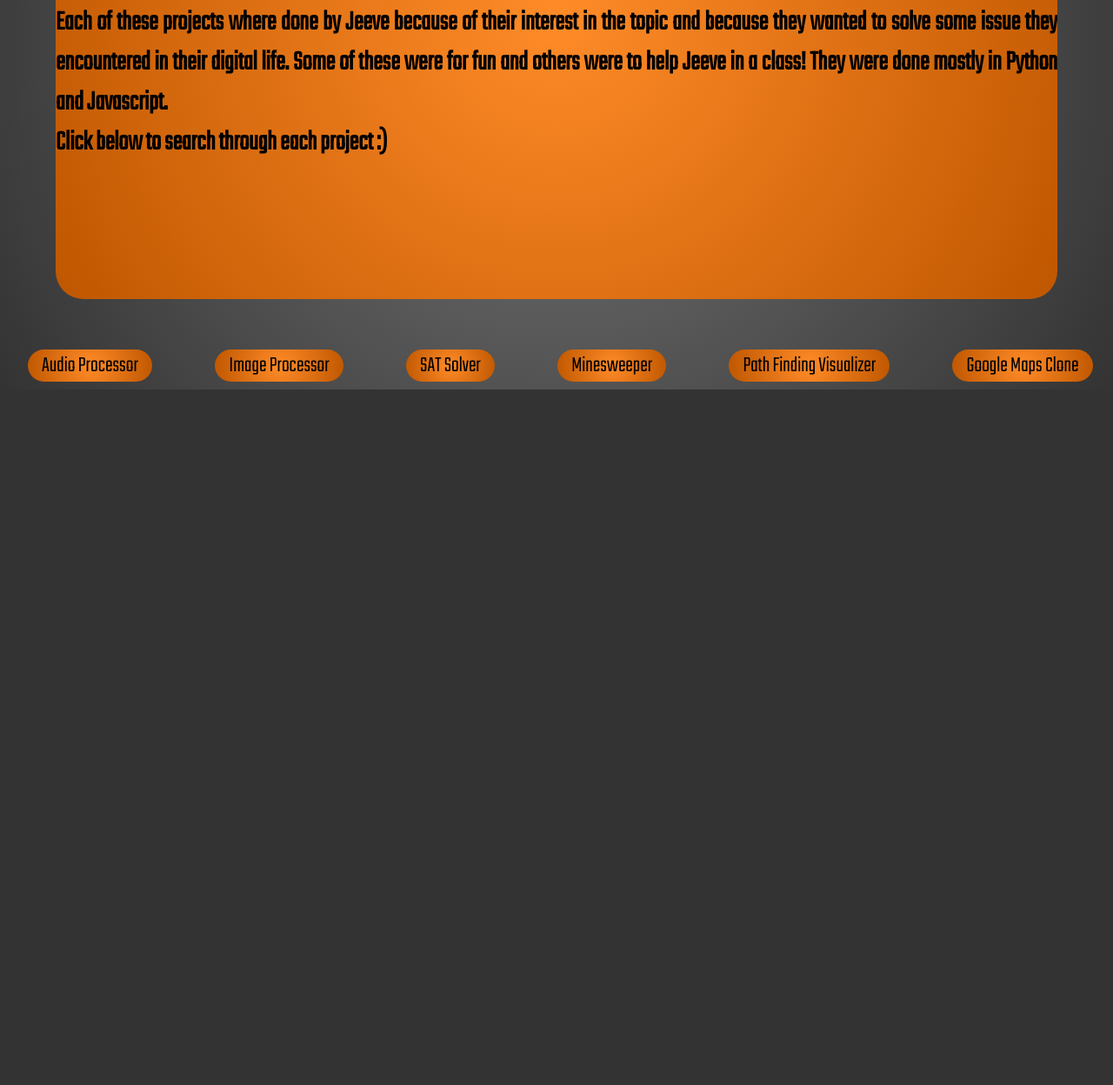
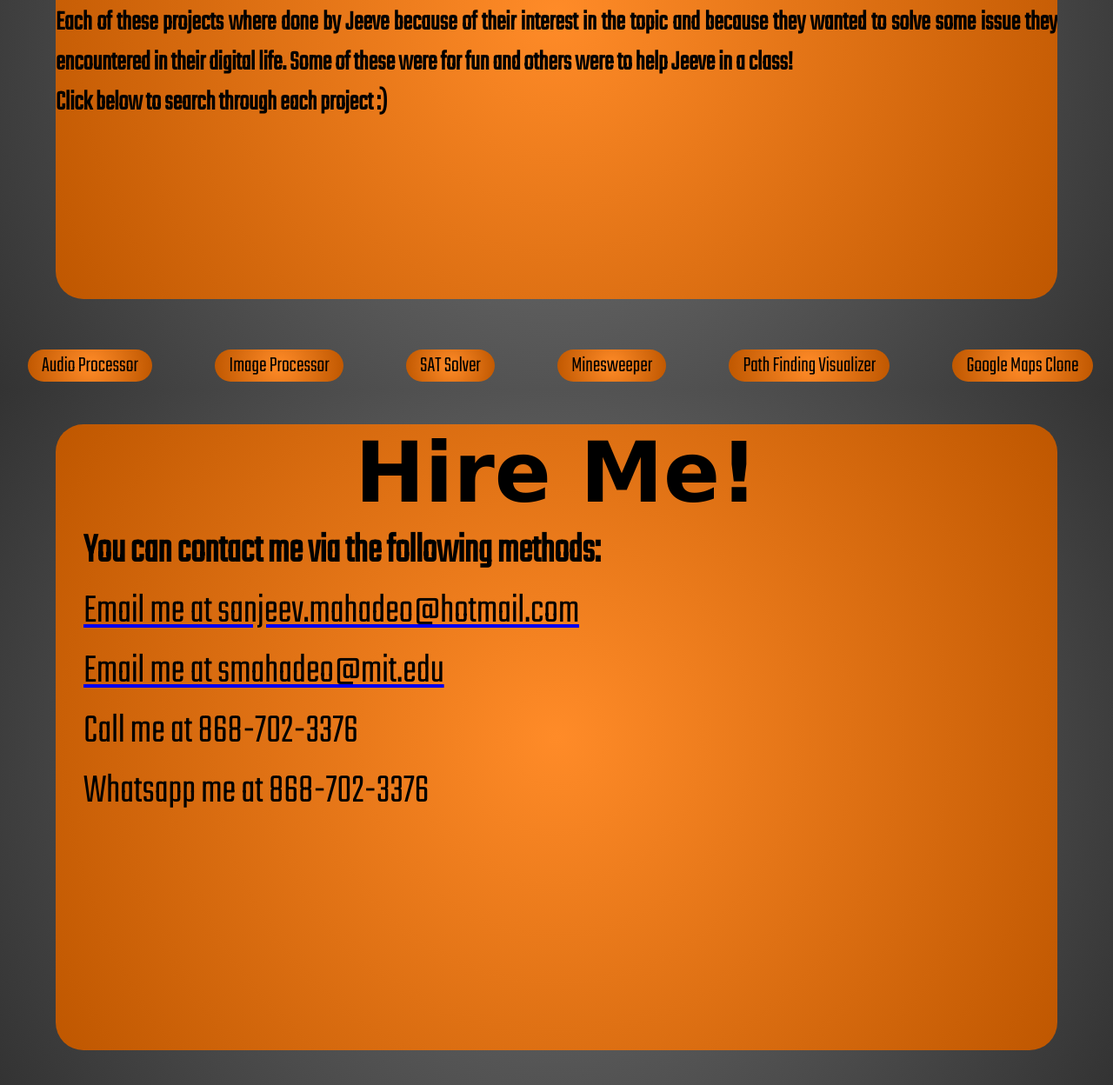
Before and after one commit to Jeeve6561/Jeeve6561.github.io, a plain HTML site: page index.html in a window 1280 px wide. Shown: the part 2752-4000 px from the top of the page at 87% size. Before the commit the page ends 3200 px from the top, so only its background shows below. Drawn offline with Linux system fonts and the light colour scheme; a web font is replaced by a local one.

Commit message:
Added contact info

```diff
--- a/index.html
+++ b/index.html
@@ -124,8 +124,7 @@
           Each of these projects where done by Jeeve because of their interest
           in the topic and because they wanted to solve some issue they
           encountered in their digital life. Some of these were for fun and
-          others were to help Jeeve in a class! They were done mostly in Python
-          and Javascript.
+          others were to help Jeeve in a class!
         </h2>
         <h2>Click below to search through each project :)</h2>
       </div>
@@ -186,6 +185,18 @@
         </div>
       </div>
     </section>
+    <section class="full-card" id="fifth-card">
+      <div class="contact grow">
+        <h1 class="larger-font center">Hire Me!</h1>
+        <h4>You can contact me via the following methods:</h4>
+        <ul>
+          <a href="mailto:sanjeev.mahadeo@hotmail.com,smahadeo@mit.edu"><li class="contact-list">Email me at sanjeev.mahadeo@hotmail.com</li>
+          <li class="contact-list">Email me at smahadeo@mit.edu</li></a>
+          <li class="contact-list">Call me at 868-702-3376</li>
+          <li class="contact-list">Whatsapp me at 868-702-3376</li>
+        </ul>
+      </div>
+    </section>
     <script src="index.js"></script>
   </body>
 </html>
--- a/style.css
+++ b/style.css
@@ -83,6 +83,15 @@ body {
   margin: 5vh 5vw;
   width: 90vw;
   height: 82vh;
+}
+
+.contact {
+  text-align: justify;
+  background: radial-gradient(circle, #ff8b28, #bf5700);
+  border-radius: 1rem;
+  margin: 5vh 5vw;
+  width: 90vw;
+  height: 90vh;
 }
 
 .grid-card {
@@ -173,6 +182,23 @@ h3 {
   background: none;
 }
 
+h4 {
+  font-size: 1.5rem;
+  padding: 0;
+  padding-left: 1rem;
+  margin: 0;
+  background: none;
+}
+
+.contact-list {
+  color: black;
+  font-size: 1.5rem;
+  padding: 0;
+  padding-left: 1rem;
+  margin: 0;
+  background: none;
+}
+
 ul {
   background: none;
 }
```
